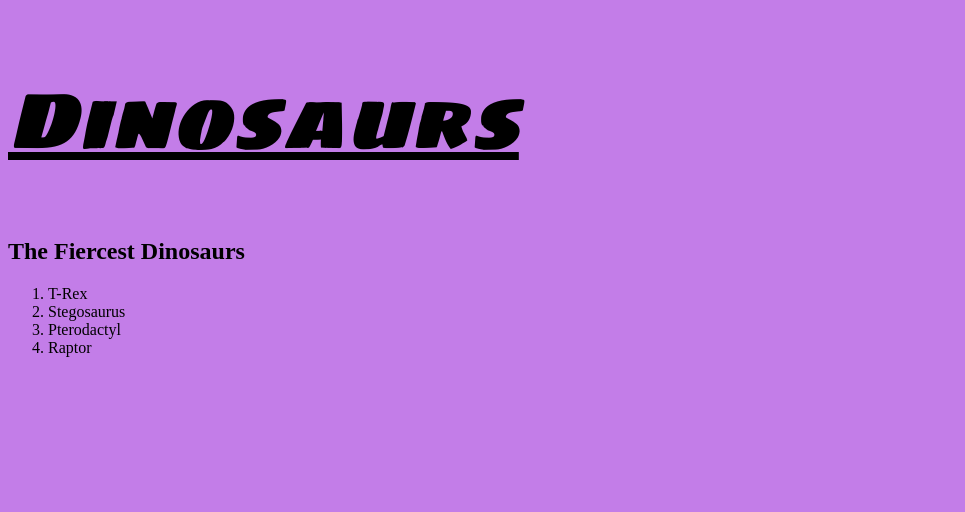
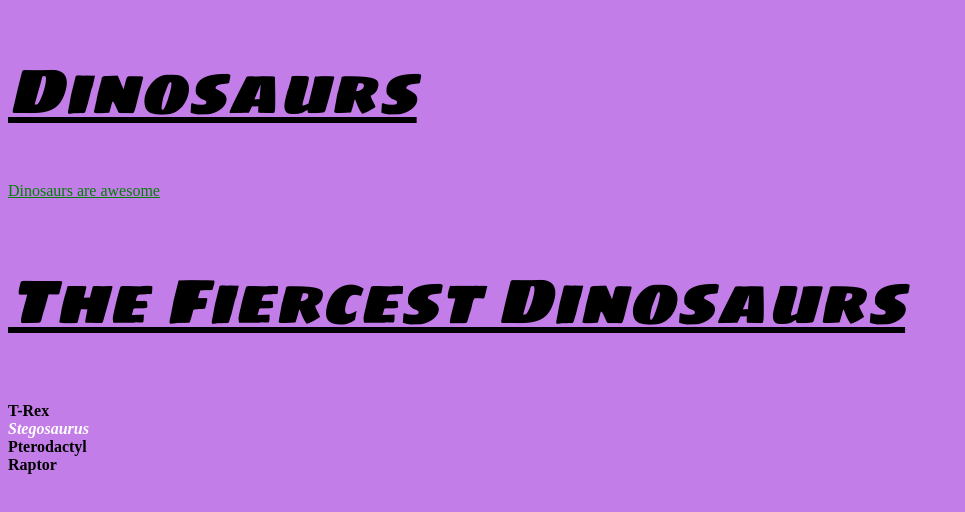
Before and after one commit to sagehartly/intro-to-css, a plain HTML site: page index.html in a window 1280 px wide. Shown: the whole page, without its empty margins (0-965 px from the left). Drawn offline with Linux system fonts and the light colour scheme.

Commit message:
Continued with formatting
Adjusted size/color of text.

```diff
--- a/CSS/main.css
+++ b/CSS/main.css
@@ -1,10 +1,32 @@
 html{background-color: #c37de8;}
 
-H1 {
+H1, h2 {
   font-weight: normal;
-  font-size: 5rem;
+  font-size: 4rem;
   font-style: italic;
   text-decoration: underline;
   font-family: "sigmar one";
+  line-height:1.5;
+}
 
+ol {
+  list-style-type:none;
+  padding:0;
 }
+
+li{
+  font-weight: bold;
+}
+
+.best-dino {
+  font-style: italic;
+  color: white;
+}
+
+a {
+  color: green;
+}
+
+a:hover {
+  color:white;
+}
--- a/index.html
+++ b/index.html
@@ -9,10 +9,12 @@
 
 <h1>Dinosaurs</h1>
 
+<a href="#">Dinosaurs are awesome</a>
+
 <h2>The Fiercest Dinosaurs</H2>
   <ol>
     <li>T-Rex</li>
-    <li>Stegosaurus</li>
+    <li class="best-dino">Stegosaurus</li>
     <li>Pterodactyl</li>
     <li>Raptor</li>
   </ol>
```
